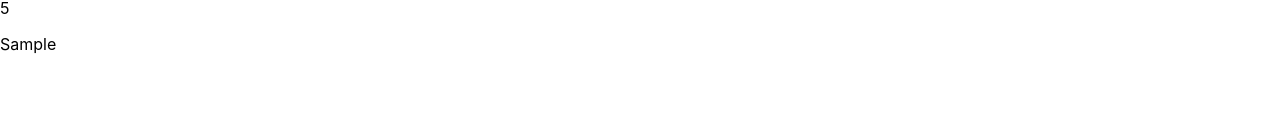
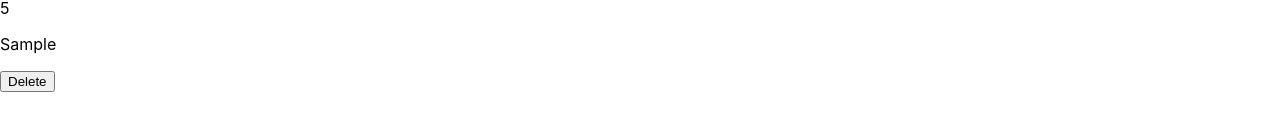
Before and after one commit to Taner940706/movie-app, a React (Create React App) app in the folder movie-app/: page / in a window 1280 px wide. Both pictures are taken after typing "Sample", "Sample", "Sample", "5" into the empty fields and a click on the button "Add Movie". Shown: the part 426-556 px from the top of the page. Built offline with nearby package versions, Linux system fonts and the light colour scheme.

Commit message:
remove movie

```diff
--- a/movie-app/src/App.tsx
+++ b/movie-app/src/App.tsx
@@ -17,10 +17,17 @@ function App() {
       })
   }
 
+  const onRemoveHandler = (movieId: string) => {
+    setMovie((prevMovies) => {
+      return prevMovies.filter(movie => movie.id !== movieId);
+    })
+
+  }
+
   return (
     <div className="App">
       <AddNewMovie onAddMovie={onAddHandler}/>
-      <Movies items={movie}/>
+      <Movies onRemoveMovie={onRemoveHandler} items={movie}/>
     </div>
   );
 }
--- a/movie-app/src/components/MovieItem.tsx
+++ b/movie-app/src/components/MovieItem.tsx
@@ -1,6 +1,6 @@
 import Movie from "../models/movie";
 
-const MovieItem: React.FC<{movie: Movie}> = (props) =>{
+const MovieItem: React.FC<{movie: Movie, onRemoveMovie: () => void}> = (props) =>{
     return (
         <>
         <div id={props.movie.id} className='card'>
@@ -8,6 +8,7 @@ const MovieItem: React.FC<{movie: Movie}> = (props) =>{
                 <img className='poster' src={props.movie.src} />
                 <p className='comment'>{props.movie.comment}</p>
                 <p className='score'>{props.movie.score}</p>
+                <button onClick={props.onRemoveMovie}>Delete</button>
                 </div>
                 </>
     );
--- a/movie-app/src/components/Movies.tsx
+++ b/movie-app/src/components/Movies.tsx
@@ -2,11 +2,11 @@ import React from 'react'
 import Movie from '../models/movie';
 import MovieItem from './MovieItem';
 
-const Movies: React.FC<{items: Movie[]}> = (props) =>  {
+const Movies: React.FC<{items: Movie[], onRemoveMovie: (id: string) => void}> = (props) =>  {
   return (
     <div>
         {props.items.map((item) => (
-            <MovieItem key={item.id} movie={item} />
+            <MovieItem onRemoveMovie={props.onRemoveMovie.bind(null, item.id)} key={item.id} movie={item} />
         ))}
     </div>
   )
```
